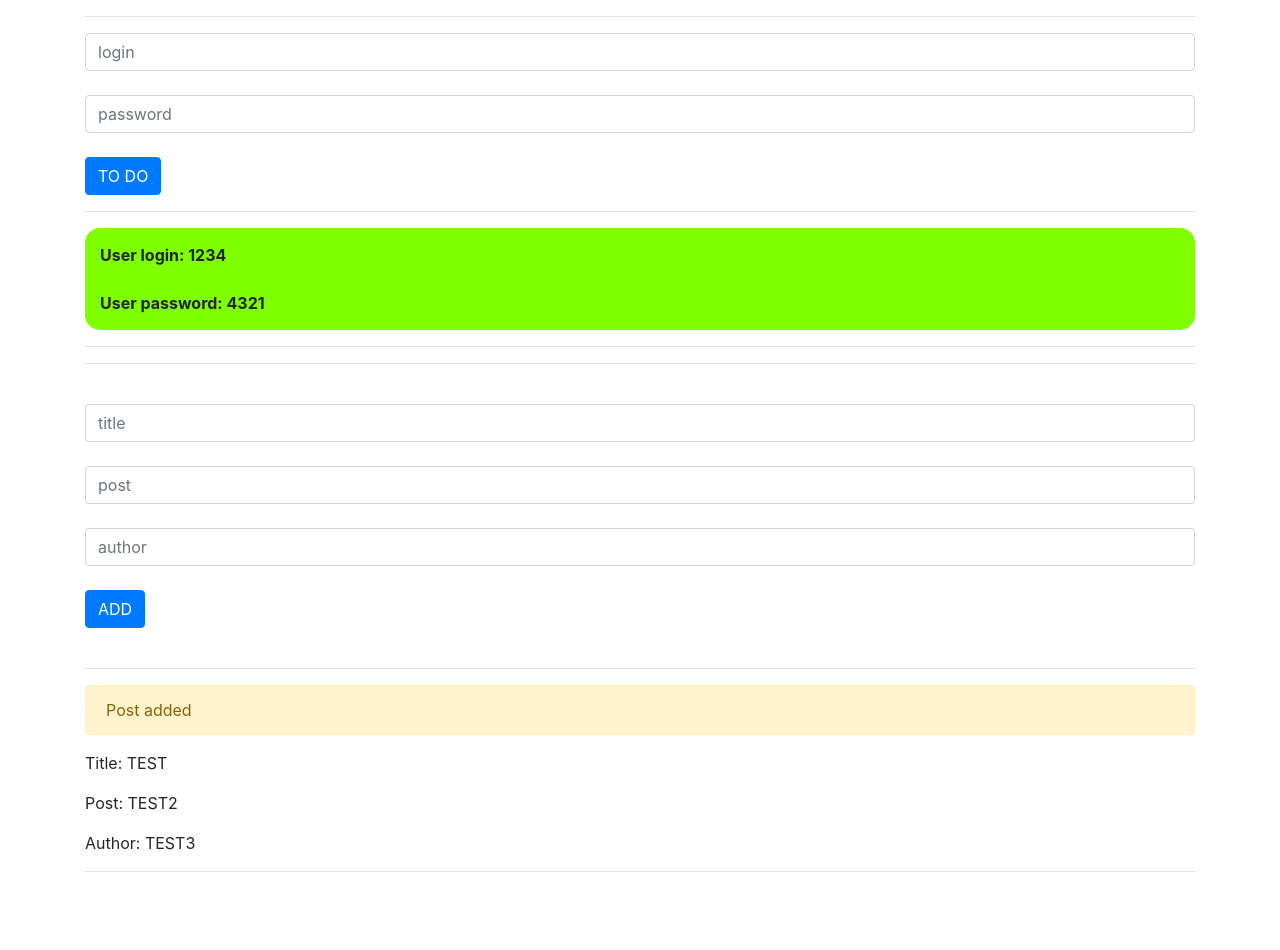
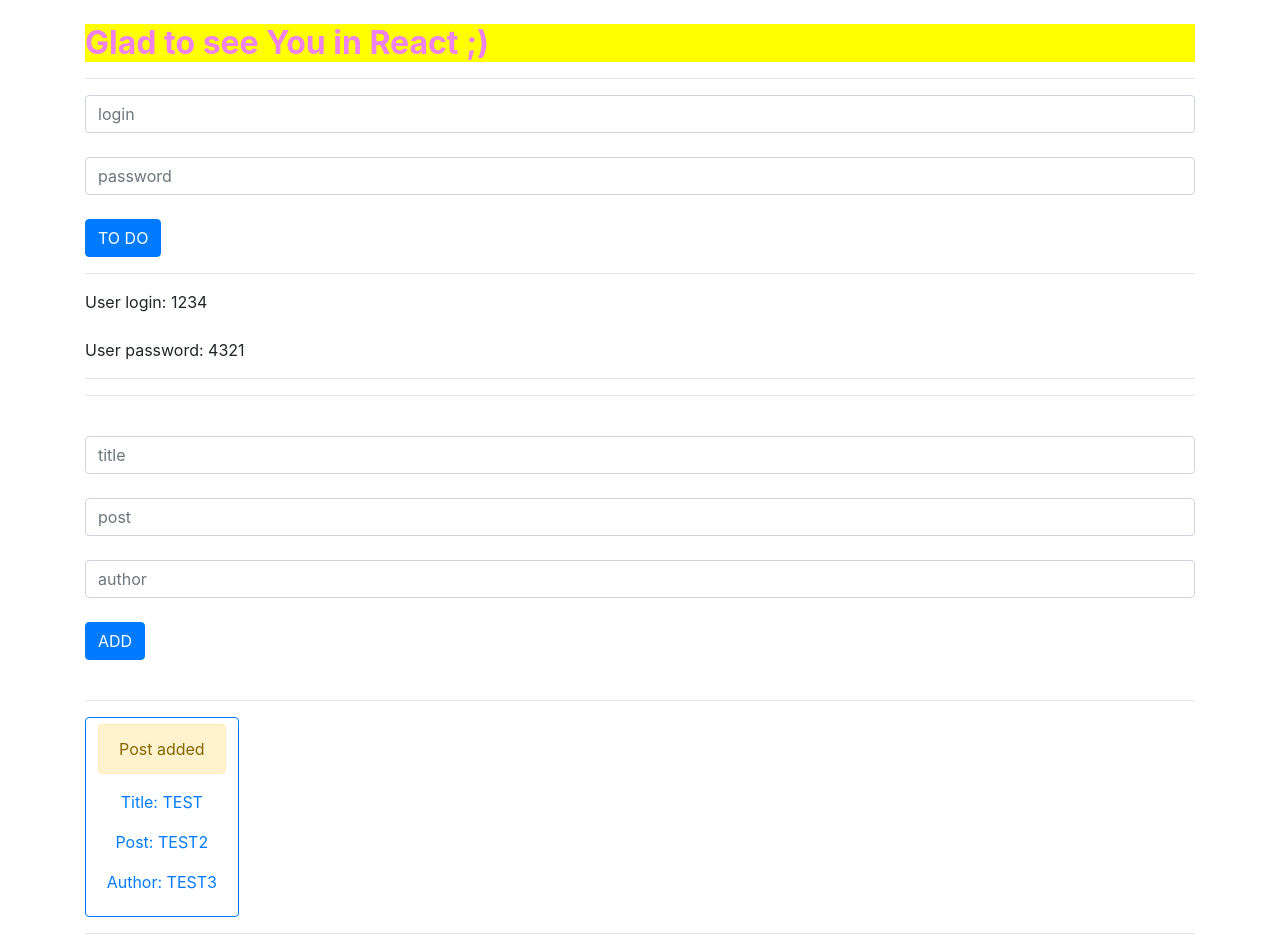
Before and after one commit to Waka11/Angular-blog, an Angular app: page / in a window 1280 px wide. Before the commit the page ends 888 px from the top, so only its background shows below. Built offline with nearby package versions, Linux system fonts and the light colour scheme.

Commit message:
Simple directive

```diff
--- a/src/app/app.component.css
+++ b/src/app/app.component.css
@@ -0,0 +1,8 @@
+.testClass{
+    font-weight: bolder;
+    color: violet;
+}
+.testClass2{
+    font-weight: normal;
+    color: aqua;
+}
--- a/src/app/app.component.html
+++ b/src/app/app.component.html
@@ -1,4 +1,6 @@
 <div class="container">
+  <br>
+  <h2 appDhover>Glad to see You in React ;)</h2>
   <app-author></app-author>
   <app-main></app-main>
 </div>
--- a/src/app/app.module.ts
+++ b/src/app/app.module.ts
@@ -11,6 +11,7 @@
 import { AuthorComponent } from './author/author.component';
 import { LoginFormComponent } from './author/login-form/login-form.component';
 import { LoginListComponent } from './author/login-list/login-list.component';
+import { DhoverDirective } from '../directives/dhover.directive';
 
 @NgModule({
   declarations: [
@@ -21,6 +22,7 @@
     AuthorComponent,
     LoginFormComponent,
     LoginListComponent,
+    DhoverDirective,
   ],
   imports: [
     BrowserModule,
--- a/src/app/author/login-list/login-list.component.ts
+++ b/src/app/author/login-list/login-list.component.ts
@@ -18,13 +18,13 @@
   constructor() {}
 
   ngOnInit() {
-    if (
-      (this.User.length >= 1 && this.User.login !== this.correctLogin) ||
-      this.User.password !== this.correctPassword
-    ) {
-      this.classname = "false";
-    } else {
-      this.classname = "true";
-    }
+    // if (
+    //   (this.User.length >= 1 && this.User.login !== this.correctLogin) ||
+    //   this.User.password !== this.correctPassword
+    // ) {
+    //   this.classname = "false";
+    // } else {
+    //   this.classname = "true";
+    // }
   }
 }
--- a/src/app/main/main.component.html
+++ b/src/app/main/main.component.html
@@ -1,8 +1,12 @@
 <app-addpost (onAddPost)="updateList($event)"></app-addpost>
 
-<app-head *ngFor="let Item of PostArray" [Post]="Item">
-  <div class="alert alert-warning">Post added</div>
-  <p>Title: {{ Item.title }}</p>
-  <p>Post: {{ Item.post }}</p>
-  <p>Author: {{ Item.author }}</p>
-</app-head>
+<div>
+  <app-head (click)="DeleteItem()" *ngFor="let Item of PostArray" [Post]="Item">
+    <span class="btn btn-outline-primary">
+      <div class="alert alert-warning">Post added</div>
+      <p>Title: {{ Item.title }}</p>
+      <p>Post: {{ Item.post }}</p>
+      <p>Author: {{ Item.author }}</p>
+    </span>
+  </app-head>
+</div>
--- a/src/app/main/main.component.ts
+++ b/src/app/main/main.component.ts
@@ -12,6 +12,10 @@
     this.PostArray.push(PostArr)
   }
 
+  DeleteItem() {
+    // this.PostArray = [];
+  }
+
   constructor() {}
 
   ngOnInit() {}
--- /dev/null
+++ b/src/directives/dhover.directive.ts
@@ -0,0 +1,27 @@
+import { Directive, ElementRef, Renderer2, OnInit, HostListener } from "@angular/core";
+
+@Directive({
+  selector: "[appDhover]"
+})
+export class DhoverDirective implements OnInit {
+  constructor(private element: ElementRef, private Render: Renderer2) {
+    console.log(element);
+    // this.element.nativeElement.style.backgroundColor = 'yellow';
+  }
+  @HostListener('mouseenter') MouseEnter(){
+    this.Render.setStyle(this.element.nativeElement, 'background-color', 'black');
+    this.Render.addClass(this.element.nativeElement, 'testClass2');
+    this.Render.removeClass(this.element.nativeElement, 'testClass');
+  }
+  @HostListener('mouseleave') MouseLeave(){
+    this.Render.setStyle(this.element.nativeElement, 'background-color', 'yellow');
+    this.Render.setStyle(this.element.nativeElement, 'cursor', 'pointer');
+    this.Render.addClass(this.element.nativeElement, 'testClass');
+    this.Render.removeClass(this.element.nativeElement, 'testClass2');
+  }
+  ngOnInit(){
+    this.Render.setStyle(this.element.nativeElement, 'background-color', 'yellow');
+    this.Render.setStyle(this.element.nativeElement, 'cursor', 'pointer');
+    this.Render.addClass(this.element.nativeElement, 'testClass');
+  }
+}
```
